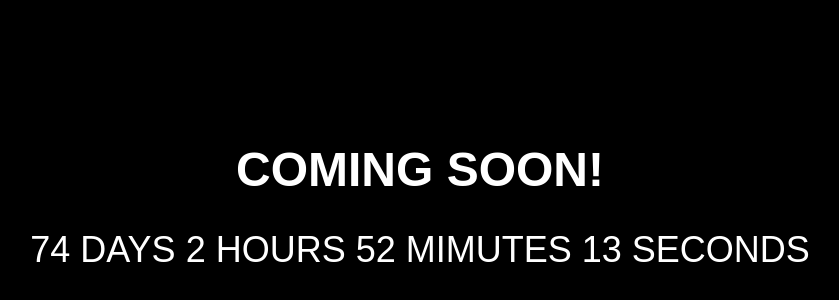
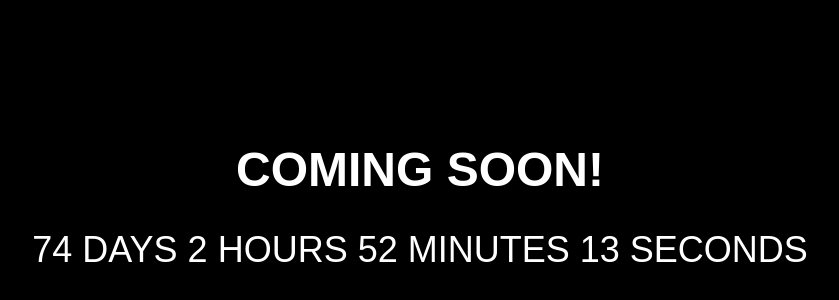
Before and after one commit to erikbalic1/website, a plain HTML site: page index.html in a window 1280 px wide. Shown: the part 98-398 px from the top of the page, without its empty margins (220-1059 px from the left). Drawn offline with Linux system fonts and the light colour scheme.

Commit message:
Update index.html

```diff
--- a/index.html
+++ b/index.html
@@ -25,7 +25,7 @@
 
 
                 document.getElementById('countdown').textContent =
-                    days + " days " + hours + " hours " + minutes + " mimutes " + seconds + " seconds ";
+                    days + " days " + hours + " hours " + minutes + " minutes " + seconds + " seconds ";
             } else {
                 document.getElementById('countdown').textContent = "Happy 2025!";
             }
```
